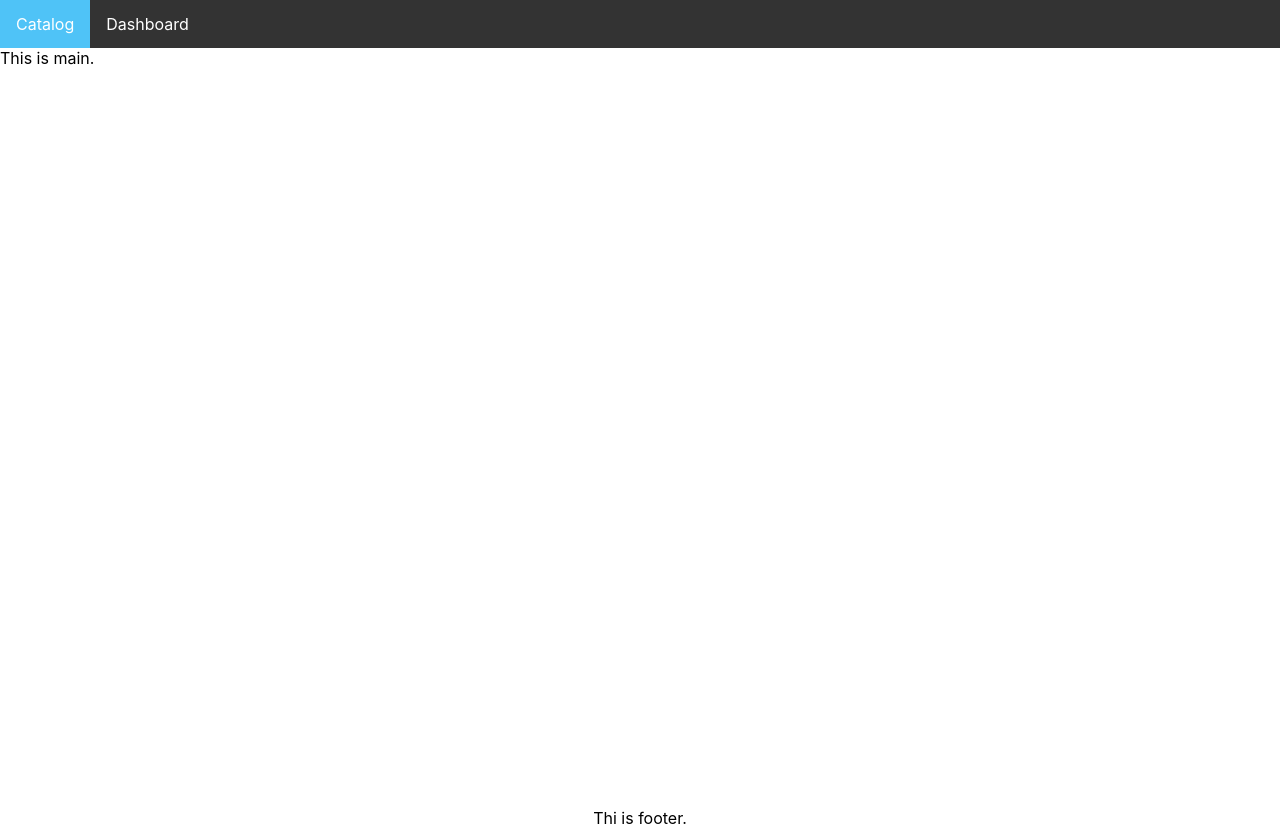
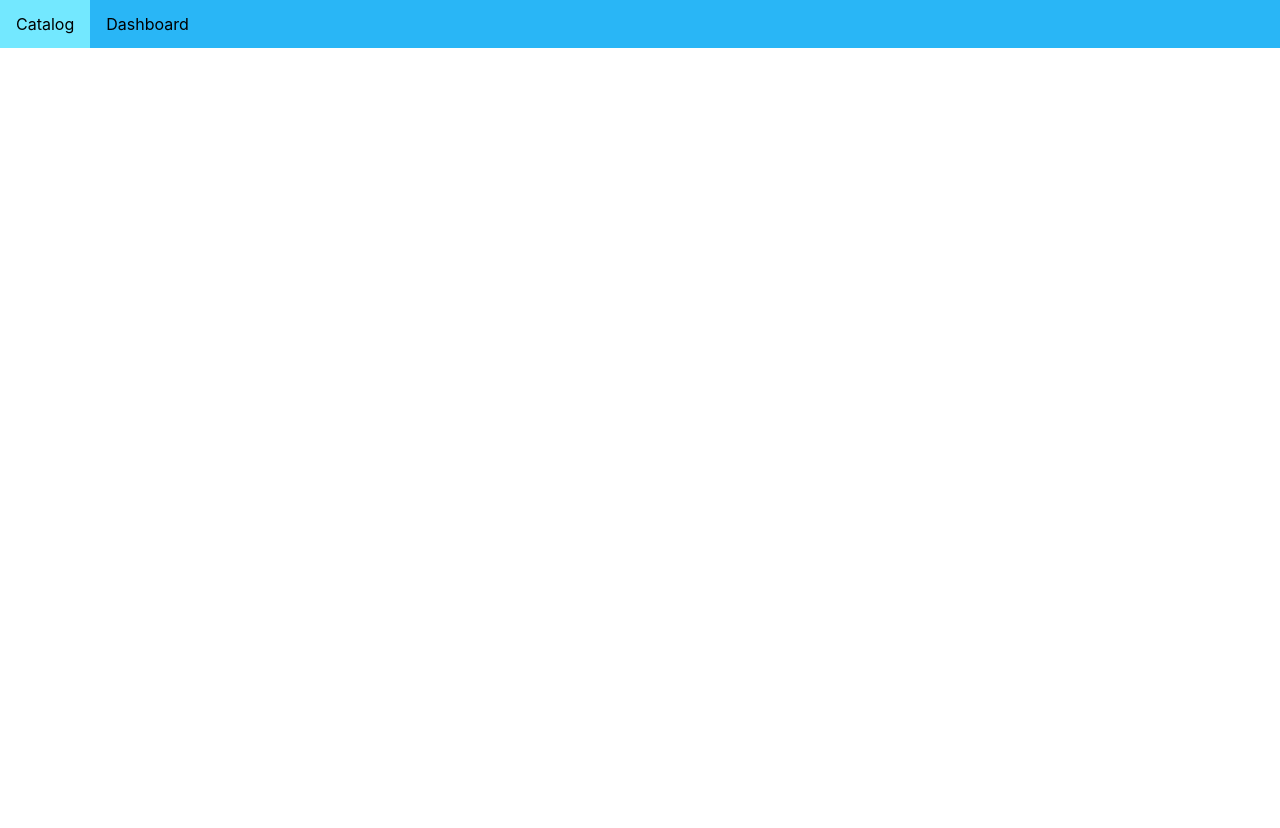
Before and after one commit to lahirusandaruwan7/library-management-system, a React (Create React App) app: page / in a window 1280 px wide. After the commit the page ends 800 px from the top, so only its background shows below. Built offline with nearby package versions, Linux system fonts and the light colour scheme.

Commit message:
Add Them Provider

```diff
--- a/src/App.js
+++ b/src/App.js
@@ -1,23 +1,36 @@
 import React from "react";
+import { ThemeProvider } from "styled-components";
+
 import { Header, Main, Footer } from "./components/Layout";
 import { Navbar, NavItem, NavLink } from "./components/Navbar";
 function App() {
+  const theme = {
+    primary: {
+      main: "#29b6f6",
+      light: "#73e8ff",
+      dark: "#0086c3",
+      textColor: "#000",
+    },
+    secondary: {
+      main: "#fff",
+    },
+  };
   return (
-    <>
+    <ThemeProvider theme={theme}>
       <Header>
         <Navbar>
           <NavItem>
-          <NavLink href="#">Catalog</NavLink>
+            <NavLink href="#">Catalog</NavLink>
           </NavItem>
           <NavItem>
-          <NavLink href="#">Dashboard</NavLink>
+            <NavLink href="#">Dashboard</NavLink>
           </NavItem>
-          </Navbar>
+        </Navbar>
       </Header>
 
       <Main>This is main.</Main>
-      <Footer>Thi is footer.</Footer>
-    </>
+      <Footer>This is footer.</Footer>
+    </ThemeProvider>
   );
 }
 
--- a/src/components/Layout.js
+++ b/src/components/Layout.js
@@ -5,9 +5,11 @@
 
 `;
 export const Main = styled.main`
-  height: 95vh;
+
 `;
 export const Footer = styled.footer`
+height: 85vh;
   display: flex;
   justify-content: center;
+
 `;
--- a/src/components/Navbar.js
+++ b/src/components/Navbar.js
@@ -5,23 +5,27 @@
     margin 0;
     padding 0;
     overflow:hidden;
-    background-color:#333
+    background-color:${(props)=> props.theme.primary.main};
+    position:fixed;
+    top:0;
+    width:100%;
+    z-index:1;
 `;
 export const NavItem = styled.li`
-  float: left;
+    float:left;
 `;
 
 export const NavLink = styled.a`
-  display: block;
-  color: white;
-  text-align: center;
-  padding: 14px 16px;
-  text-decoration: none;
+    display:block;
+    color:${(props)=> props.theme.primary.textColor};
+    text-align:center;
+    padding:14px 16px;
+    text-decoration:none;
 
-  :hover {
-    background-color: #4fc3f7;
-  }
-  .active {
-    background-color: #04aa6d;
-  }
-`;
+    :hover{
+        background-color:${(props)=> props.theme.primary.light};
+    }
+    .active{
+        background-color:${(props)=> props.theme.primary.dark};
+    }
+    `;
```
